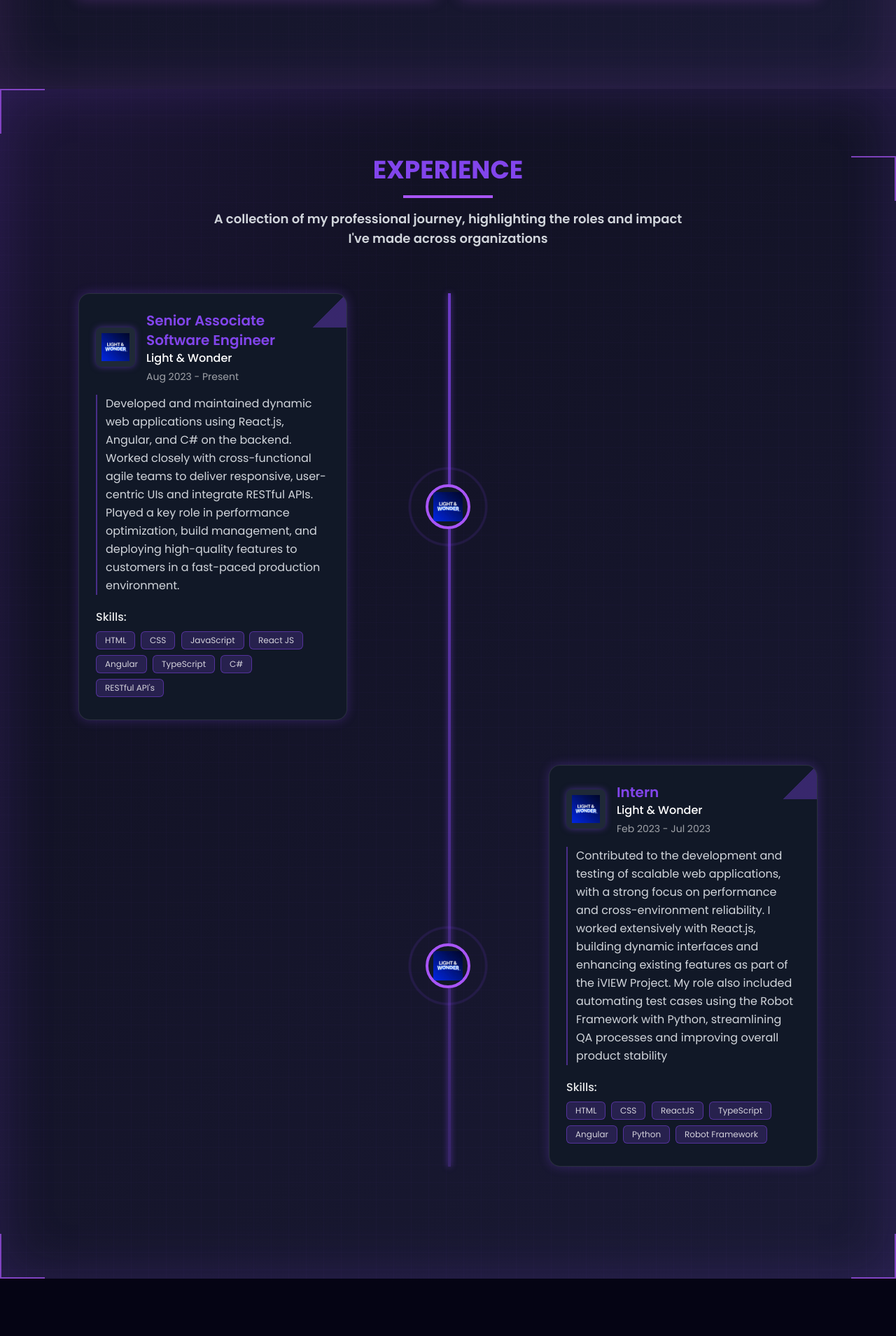
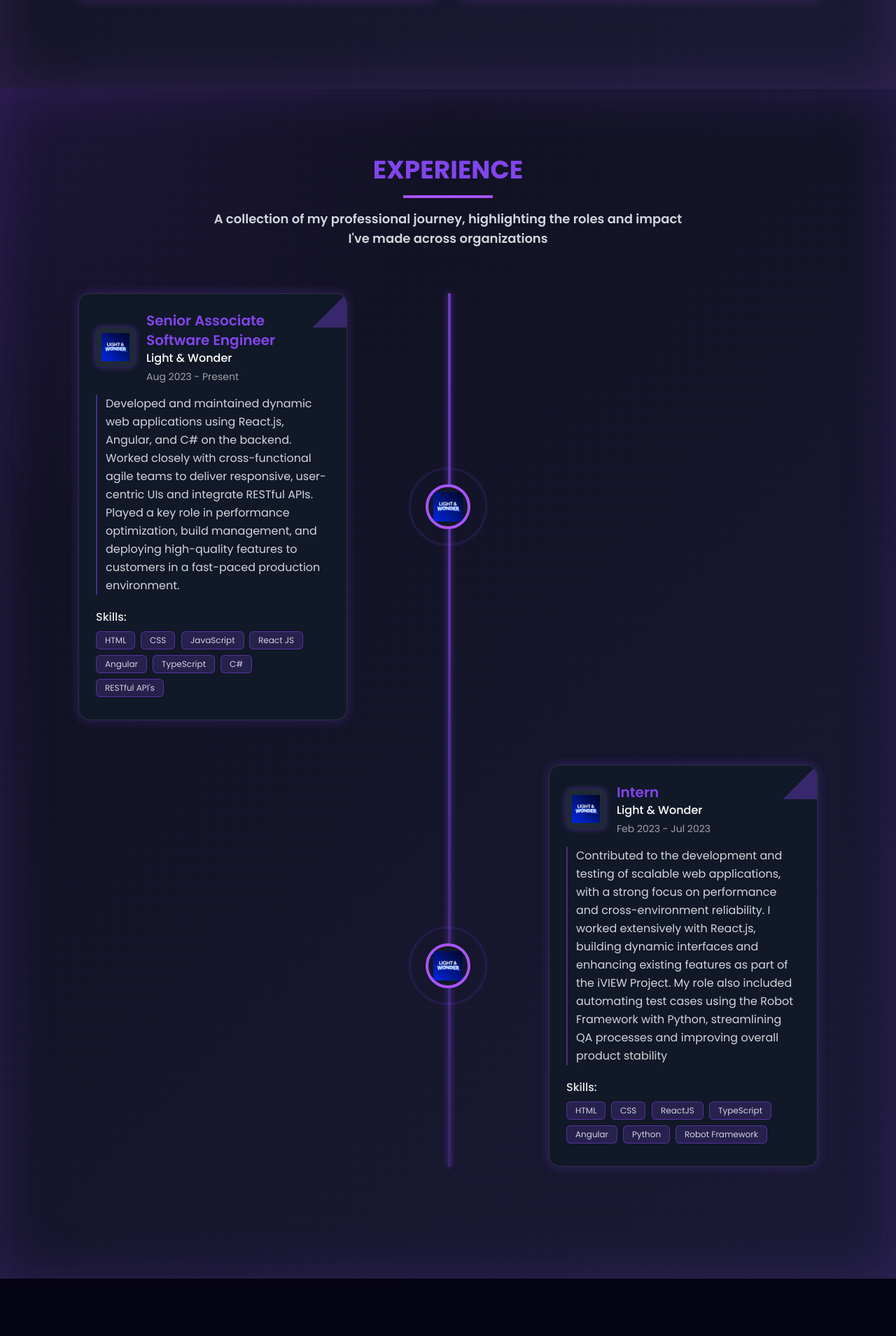
Before and after one commit to thesumitnayak/portfolio_sumit, a React (Vite) app: page / in a window 1280 px wide. Shown: the part 2711-4620 px from the top of the page at 70% size. Built offline with nearby package versions, Linux system fonts and the light colour scheme.

Commit message:
Updated components, added some effects for about and skill component

```diff
--- a/src/components/Experience/Experience.jsx
+++ b/src/components/Experience/Experience.jsx
@@ -93,11 +93,7 @@
         }}
       />
 
-      {/* Animated corner accents for cyberpunk feel */}
-      <div className="absolute top-0 left-0 w-16 h-16 border-t-2 border-l-2 border-purple-500 opacity-70"></div>
-      <div className="absolute top-0a right-0 w-16 h-16 border-t-2 border-r-2 border-purple-500 opacity-70"></div>
-      <div className="absolute bottom-0 left-0 w-16 h-16 border-b-2 border-l-2 border-purple-500 opacity-70"></div>
-      <div className="absolute bottom-0 right-0 w-16 h-16 border-b-2 border-r-2 border-purple-500 opacity-70"></div>
+      {/* Removed the animated corner accents that were causing the boundary issue */}
 
       {/* Section Title with neon effect */}
       <div className="text-center mb-16 relative z-10">
```
